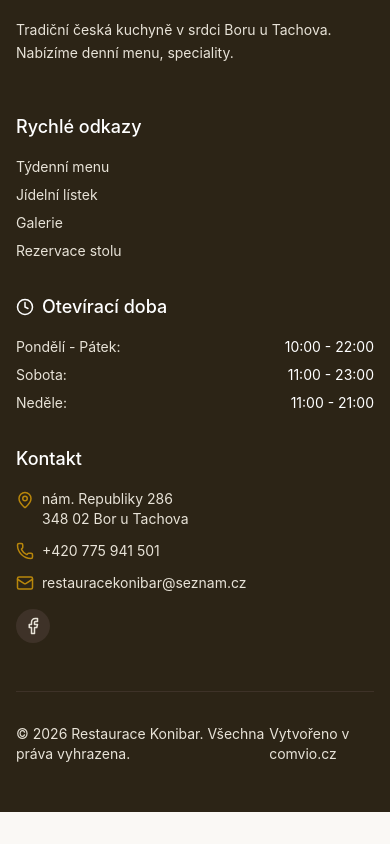
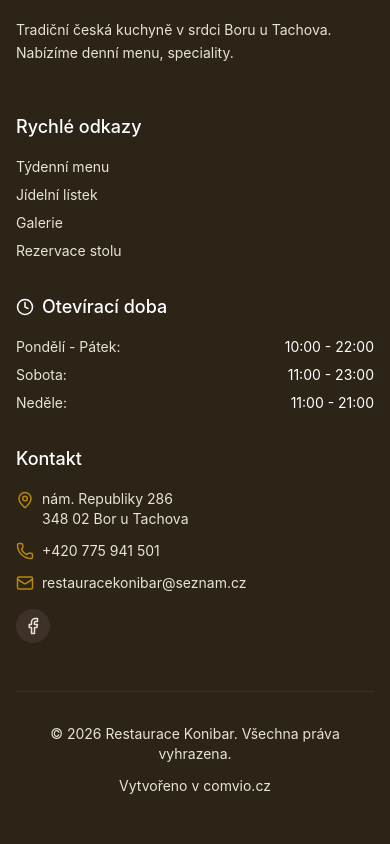
Before and after one commit to mesconliska-maker/Konibar, a React (Vite) app: page / in a window 390 px wide. Shown: the part 5618-6462 px from the top of the page. Before the commit the page ends 6430 px from the top, so only its background shows below. Built offline with nearby package versions, Linux system fonts and the light colour scheme; no server answers.

Commit message:
Update Footer.tsx

```diff
--- a/src/app/components/Footer.tsx
+++ b/src/app/components/Footer.tsx
@@ -98,7 +98,7 @@ export function Footer() {
           </div>
         </div>
 
-        <div className="border-t border-[#3E3228] mt-12 pt-8 text-sm flex justify-between items-center">
+        <div className="border-t border-[#3E3228] mt-12 pt-8 text-sm flex flex-col sm:flex-row justify-between items-center gap-3 text-center">
           <p>&copy; 2026 Restaurace Konibar. Všechna práva vyhrazena.</p>
           <a href="https://www.comvio.cz" target="_blank" rel="noopener noreferrer" className="hover:text-[#B8860B] transition-colors">
             Vytvořeno v comvio.cz
```
